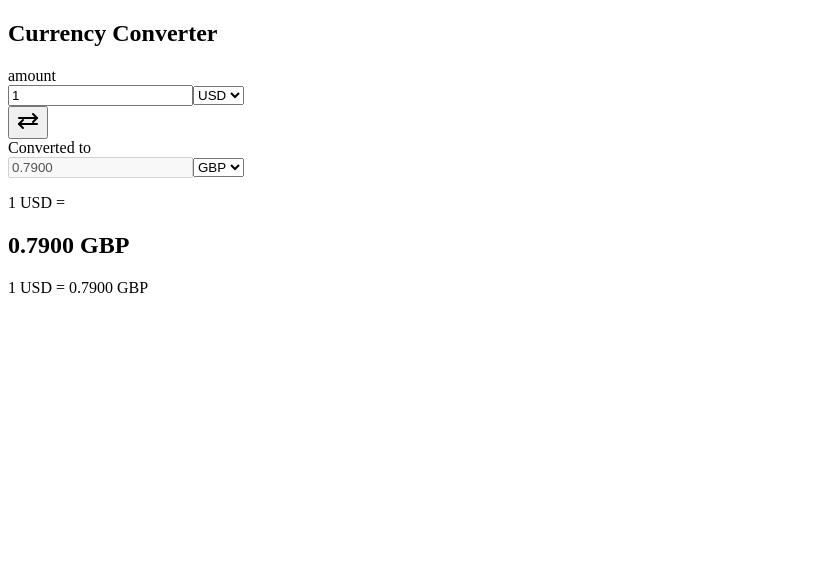
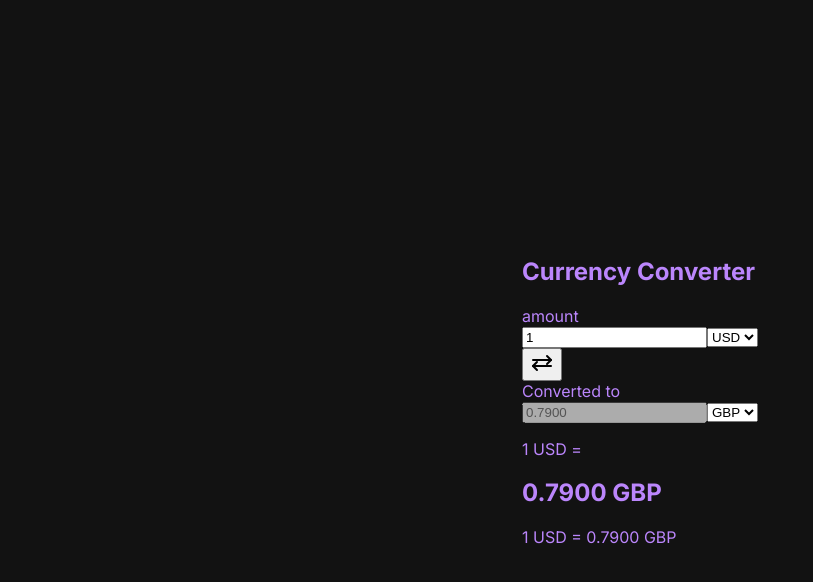
Before and after one commit to alhassandafiri/ratewise, a React (Vite) app: page / in a window 1280 px wide. Shown: the top 582 px of the page, without its empty margins (0-813 px from the left). Built offline with nearby package versions, Linux system fonts and the light colour scheme.

Commit message:
introduce styling for app.jsx

```diff
--- /dev/null
+++ b/src/App.css
@@ -0,0 +1,28 @@
+@import url('https://fonts.googleapis.com/css2?family=Inter:wght@400;500;600;700&display=swap');
+
+:root {
+  --background-color: #121212;
+  --surface-color: #1e1e1e;
+  --primary-color: #bb86fc;
+  --secondary-color: #03dac6;
+  --text-primary: #ffffff;
+  --text-secondary: #a0a0a0;
+  --border-color: #333333;
+}
+
+body {
+  margin: 0;
+  font-family: 'Inter', sans-serif;
+  background-color: var(--background-color);
+  color: var(--primary-color);
+  display: flex;
+  justify-content: center;
+  align-items: center;
+  min-height: 100vh;
+}
+
+.App {
+  width: 100%;
+  max-width: 700px;
+  padding: 20px;
+}
--- a/src/App.jsx
+++ b/src/App.jsx
@@ -1,4 +1,5 @@
 import CurrencyConverter from "./components/CurrencyConverter/CurrencyConverter"
+import './App.css'
 
 function App() {
   return(
```
